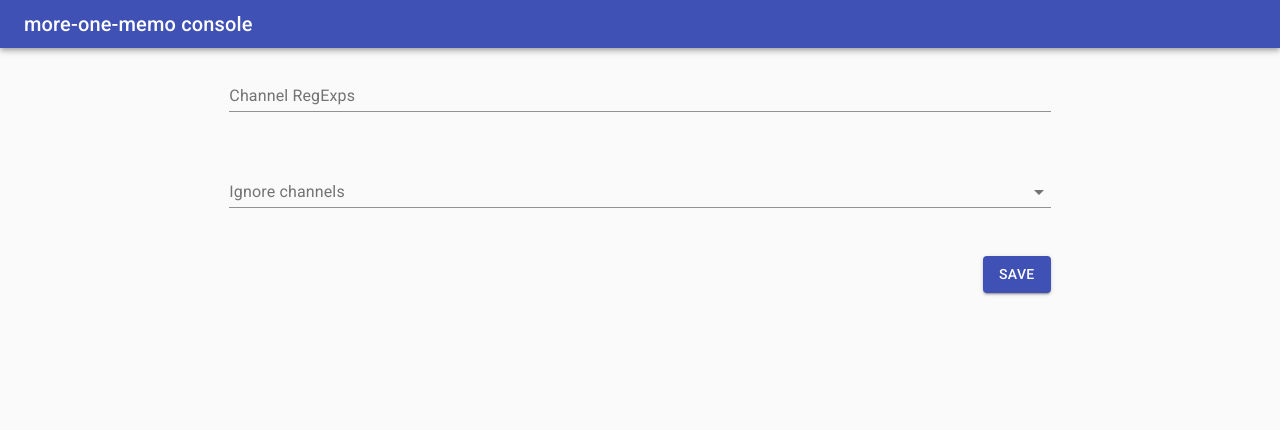
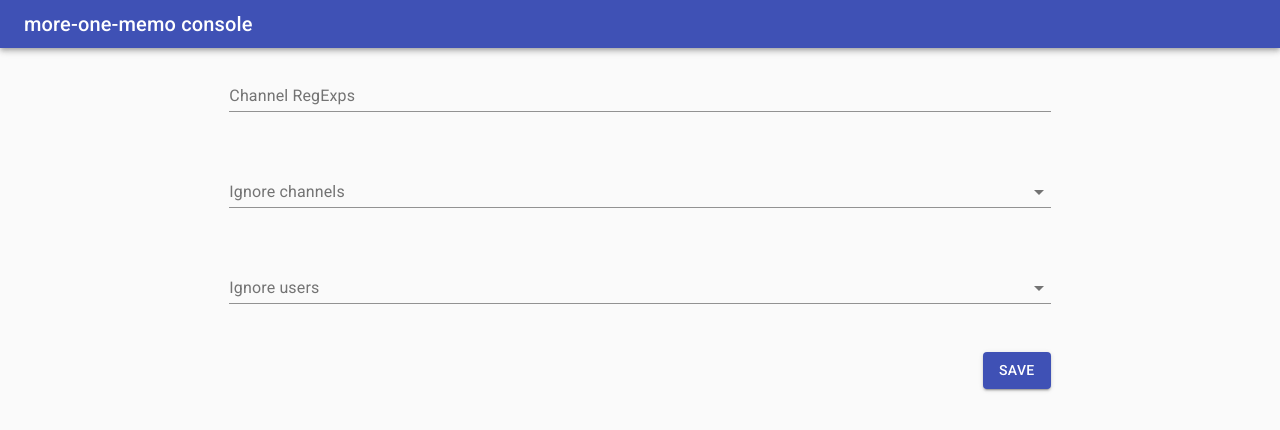
Before and after one commit to nonylene/more-one-memo, a React (Create React App) app in the folder console/: page / in a window 1280 px wide. Shown: the top 430 px of the page. Built offline with nearby package versions, Linux system fonts and the light colour scheme; no server answers.

Commit message:
console: IgnoreChannelsInput, IgnoreUsersInput props

```diff
--- a/console/src/components/app/App.tsx
+++ b/console/src/components/app/App.tsx
@@ -1,7 +1,4 @@
-import React from 'react';
-import './App.css';
-import IgnoreChannelsInput from '../ignore-channels-input/IgnoreChannelsInput';
-import ChannelRegExpsInput from '../channel-regexps-input/ChannelRegExpsInput';
+import React, { useState } from 'react';
 
 import AppBar from '@material-ui/core/AppBar';
 import Toolbar from '@material-ui/core/Toolbar';
@@ -10,7 +7,18 @@ import Typography from '@material-ui/core/Typography';
 import CssBaseline from '@material-ui/core/CssBaseline';
 import { Grid, Button } from '@material-ui/core';
 
+import './App.css';
+import IgnoreChannelsInput from '../ignore-channels-input/IgnoreChannelsInput';
+import IgnoreUsersInput from "../ignore-users-input/IgnoreUsersInput";
+import ChannelRegExpsInput from '../channel-regexps-input/ChannelRegExpsInput';
+import { Channel, User } from '../../models/models';
+
 const App = () => {
+
+  const [channelRegExps, setChannelRegExps] = useState<string[]>([]);
+  const [ignoreChannels, setIgnoreChannels] = useState<Channel[]>([]);
+  const [ignoreUsers, setIgnoreUsers] = useState<User[]>([]);
+
   return (
     <div className="App">
       <CssBaseline />
@@ -26,13 +34,19 @@ const App = () => {
       <Container className="App-container">
         <Grid container className="App-inputBox" justify="center">
           <Grid item xs={12} md={8}>
-            <ChannelRegExpsInput />
+            <ChannelRegExpsInput value={channelRegExps} onChange={setChannelRegExps} />
           </Grid>
         </Grid>
 
         <Grid container className="App-inputBox" justify="center">
           <Grid item xs={12} md={8}>
-            <IgnoreChannelsInput />
+            <IgnoreChannelsInput value={ignoreChannels} onChange={setIgnoreChannels} />
+          </Grid>
+        </Grid>
+
+        <Grid container className="App-inputBox" justify="center">
+          <Grid item xs={12} md={8}>
+            <IgnoreUsersInput value={ignoreUsers} onChange={setIgnoreUsers} />
           </Grid>
         </Grid>
 
--- a/console/src/components/channel-regexps-input/ChannelRegExpsInput.tsx
+++ b/console/src/components/channel-regexps-input/ChannelRegExpsInput.tsx
@@ -2,17 +2,20 @@ import React, { useState } from 'react';
 import Autocomplete from '@material-ui/lab/Autocomplete';
 import TextField from '@material-ui/core/TextField';
 
-export default function ChannelRegExpsInput() {
+type IgnoreChannelsInputProps = {
+  value: string[];
+  onChange: (channelRegExps: string[]) => void;
+}
 
-  const [channelRegExps, setChannelRegExps] = useState<string[]>([]);
+export default function ChannelRegExpsInput(props: IgnoreChannelsInputProps) {
 
   return (
     <div className="ChannelRegExpsInput">
       <Autocomplete<string>
         multiple
         freeSolo={true}
-        value={channelRegExps}
-        onChange={(_, values) => setChannelRegExps(values)}
+        value={props.value}
+        onChange={(_, values) => props.onChange(values)}
         renderInput={params => (
           <TextField
             {...params}
--- a/console/src/components/ignore-channels-input/IgnoreChannelsInput.tsx
+++ b/console/src/components/ignore-channels-input/IgnoreChannelsInput.tsx
@@ -5,11 +5,15 @@ import TextField from '@material-ui/core/TextField';
 import { Channel } from '../../models/models';
 import { getSlackChannels } from '../../apiClient'
 
+type IgnoreChannelsInputProps = {
+  value: Channel[];
+  onChange: (channels: Channel[]) => void;
+}
+
 const channelToLabel = (channel: Channel) => `#${channel.name} | ${channel.id}`
 
-export default function IgnoreChannelsInput() {
+export default function IgnoreChannelsInput(props: IgnoreChannelsInputProps) {
 
-  const [channels, setChannels] = useState<Channel[]>([]);
   const [allChannels, setAllChannels] = useState<Channel[]>([]);
   const [loading, setLoading] = useState(false);
 
@@ -28,8 +32,8 @@ export default function IgnoreChannelsInput() {
         loading={loading}
         loadingText="Loading Slack channels..."
         getOptionLabel={channelToLabel}
-        value={channels}
-        onChange={(_, values) => setChannels(values)}
+        value={props.value}
+        onChange={(_, values) => props.onChange(values)}
         renderInput={params => (
           <TextField
             {...params}
--- /dev/null
+++ b/console/src/components/ignore-users-input/IgnoreUsersInput.tsx
@@ -0,0 +1,48 @@
+import React, { useState, useEffect } from 'react';
+import Autocomplete from '@material-ui/lab/Autocomplete';
+import TextField from '@material-ui/core/TextField';
+
+import { User } from '../../models/models';
+import { getSlackUsers } from '../../apiClient'
+
+type IgnoreUsersInputProps = {
+  value: User[];
+  onChange: (users: User[]) => void;
+}
+
+const userToLabel = (user: User) => `@${user.name} | ${user.id}`
+
+export default function IgnoreUsersInput(props: IgnoreUsersInputProps) {
+
+  const [allUsers, setAllUsers] = useState<User[]>([]);
+  const [loading, setLoading] = useState(false);
+
+  useEffect(() => {
+    setLoading(true);
+    getSlackUsers()
+      .then(setAllUsers).then(() => setLoading(false))
+      .catch(console.log);
+  }, []);
+
+  return (
+    <div className="IgnoreUsersInput">
+      <Autocomplete
+        multiple
+        options={allUsers}
+        loading={loading}
+        loadingText="Loading Slack users..."
+        getOptionLabel={userToLabel}
+        value={props.value}
+        onChange={(_, values) => props.onChange(values)}
+        renderInput={params => (
+          <TextField
+            {...params}
+            label="Ignore users"
+            placeholder="Users"
+            fullWidth
+          />
+        )}
+      />
+    </div>
+  );
+}
```
